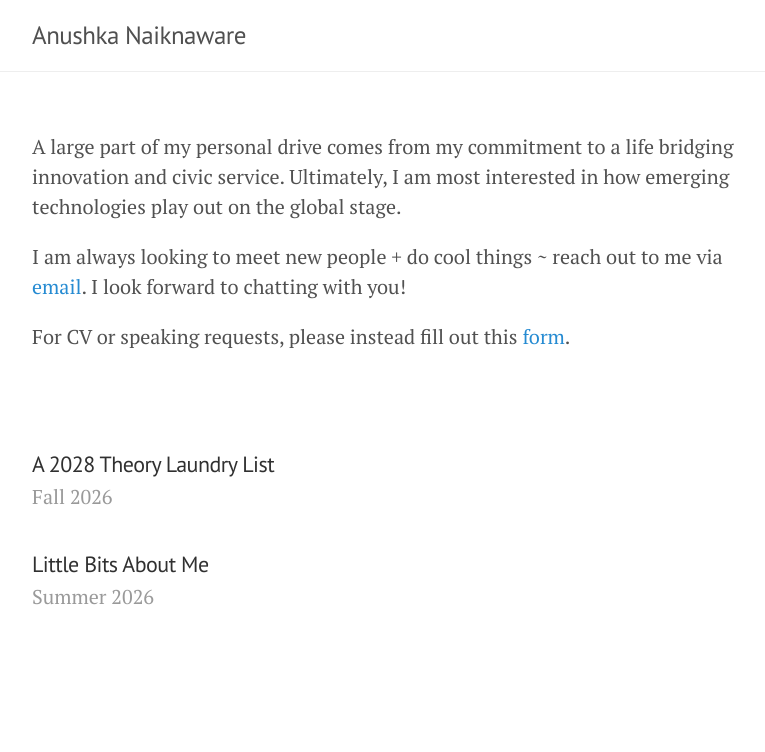
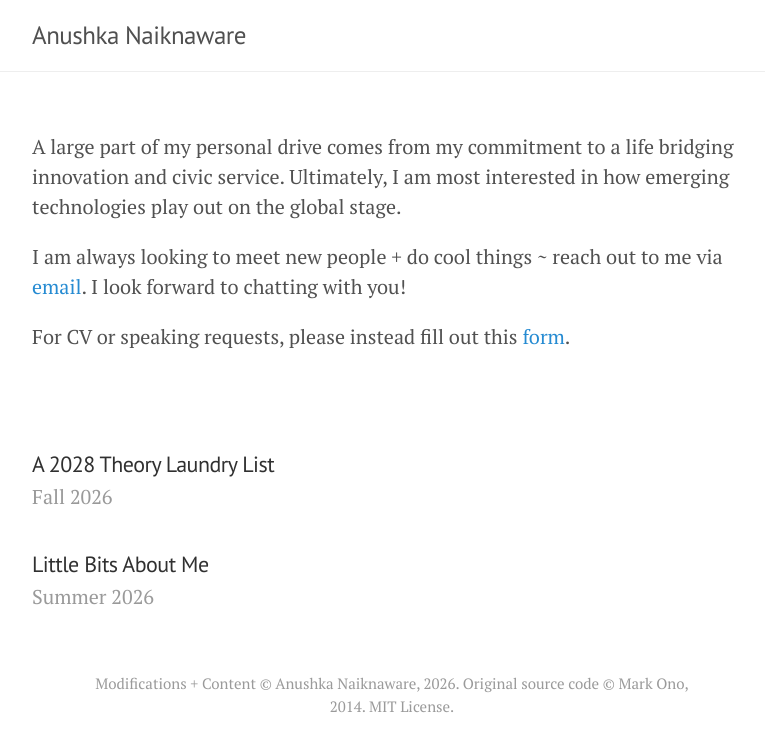
Before and after one commit to anushkanaiknaware/anushkanaiknaware.github.io, a Jekyll site: the page built from index.html, in a window 1280 px wide. Shown: the top 752 px of the page, without its empty margins (248-1013 px from the left). Built offline with Jekyll 4.4.1, drawn with Linux system fonts in a browser that asks for light colours; the list of posts is cut into pages by our own code.

Commit message:
copyright footer

```diff
--- a/_layouts/default.html
+++ b/_layouts/default.html
@@ -18,6 +18,10 @@
       <div class="container content">
         {{ content }}
       </div>
+
+      <footer class="site-footer">
+        Modifications + Content &copy; Anushka Naiknaware, 2026. Original source code &copy; Mark Ono, 2014. MIT License.
+      </footer>
     </div>
 
     <script src='{{ site.baseurl }}/public/js/script.js'></script>
--- a/public/css/poole.css
+++ b/public/css/poole.css
@@ -358,6 +358,16 @@ tbody tr:nth-child(odd) th {
   color: #9a9a9a;
 }
 
+.site-footer {
+  max-width: 32rem;
+  margin: 3rem auto 1.5rem;
+  padding: 0 1rem;
+  color: #9a9a9a;
+  font-size: .75rem;
+  line-height: 1.5;
+  text-align: center;
+}
+
 /*
  * Pagination
  *
```
